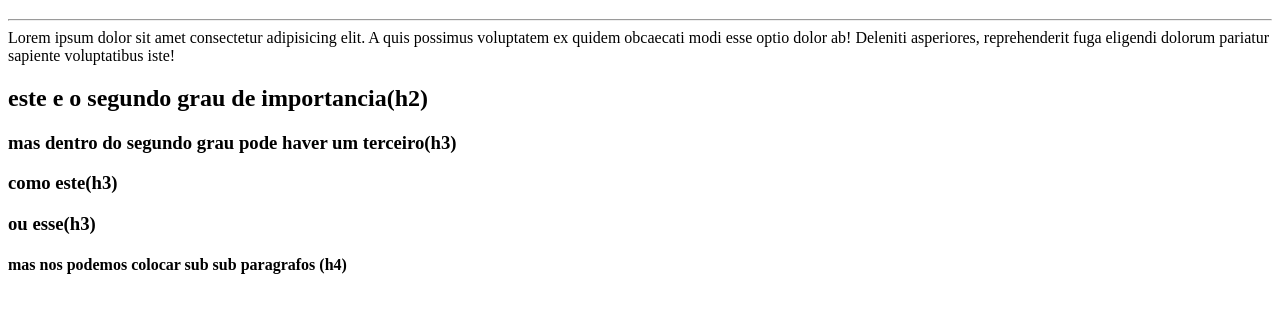
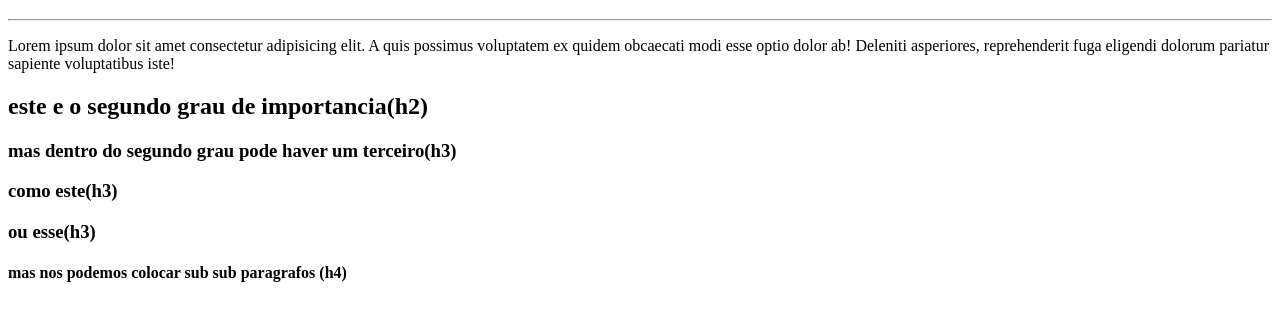
Before and after one commit to RaphaelDNascimento/Niveis-de-titulos-A, a plain HTML site: page index.html in a window 1280 px wide. Shown: the part 61-382 px from the top of the page. Drawn offline with Linux system fonts and the light colour scheme.

Commit message:
Update index.html

```diff
--- a/index.html
+++ b/index.html
@@ -10,7 +10,7 @@
 <body>
     <h1>este e o primeiro grau de importancia(h1)</h1>
     <hr>
-    Lorem ipsum dolor sit amet consectetur adipisicing elit. A quis possimus voluptatem ex quidem obcaecati modi esse optio dolor ab! Deleniti asperiores, reprehenderit fuga eligendi dolorum pariatur sapiente voluptatibus iste!
+    <p>Lorem ipsum dolor sit amet consectetur adipisicing elit. A quis possimus voluptatem ex quidem obcaecati modi esse optio dolor ab! Deleniti asperiores, reprehenderit fuga eligendi dolorum pariatur sapiente voluptatibus iste!</p>
     <h2>este e o segundo grau de importancia(h2)</h2>
     <h3>mas dentro do segundo grau pode haver um terceiro(h3)</h3>
     <h3>como este(h3)</h3>
```
